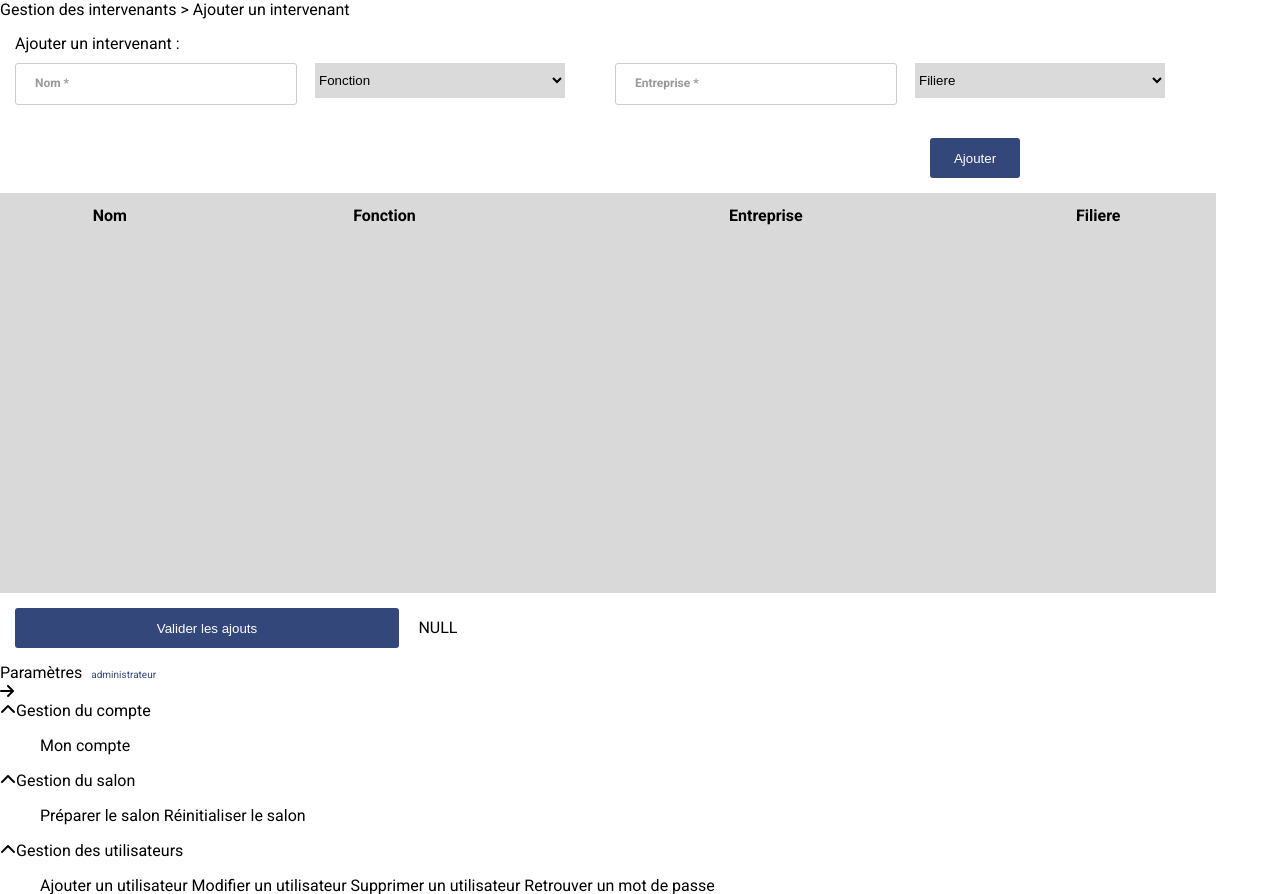
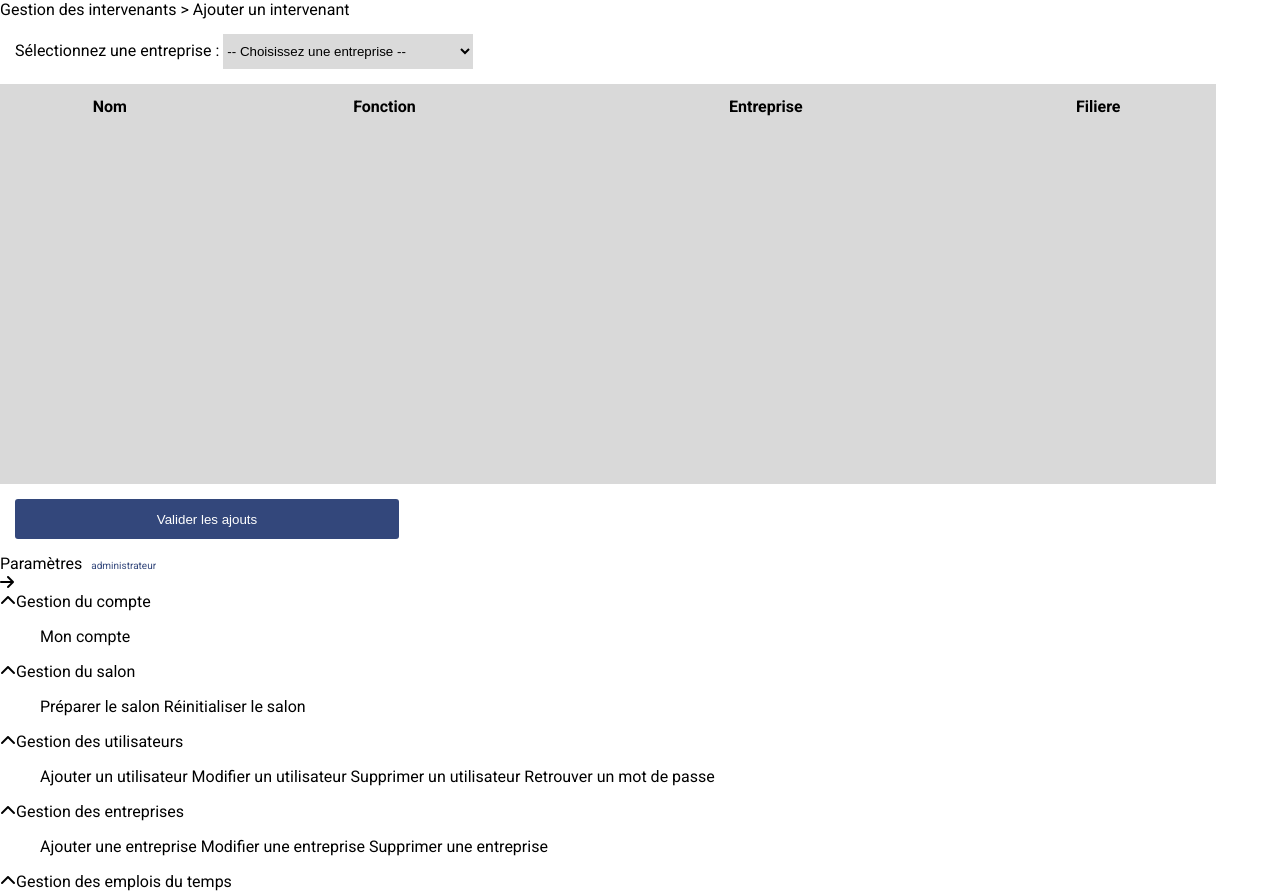
Before and after one commit to chips-couscous/sae-salon-eureka, a PHP site: page /panel/administrateur/gestion-entreprises/ajouter-intervenant.php in a window 1280 px wide. Shown: the part 100-994 px from the top of the page. Run offline with PHP 8.4, Linux system fonts and the light colour scheme; tables that the repository leaves empty or names only in its code hold one stand-in row (values such as "Sample post"); data that the repository does not hold is empty; some libraries are stand-ins or nearby versions.

Commit message:
Page Ajouter en cours de changement car erreur cahier des charges

```diff
--- a/panel/administrateur/gestion-entreprises/ajouter-intervenant.php
+++ b/panel/administrateur/gestion-entreprises/ajouter-intervenant.php
@@ -10,7 +10,6 @@
 
     /* Insertion dans la BD */
     if ($tableauIntervenants != null && $bdConnecte && $estBtnValideClique) {
-
         if (insererBDIntervenants($tableauIntervenants)) {
             ?><script>alert("SUCCES ! Tous les utilisateurs ont bien été importés !");</script><?php
         } else {
@@ -95,12 +94,20 @@
         <span class="titre-panel-ouvert"><span>Gestion des intervenants ></span> Ajouter un intervenant</span>
             <!-- Zone d'ajout manuel -->
             <div class="ajoutManuel">
-                <span>Ajouter un intervenant :</span><br>
-                <div class="form-item bm15 ">
-                    <input type="text" name="nom" id="nom" autocomplete="off" required>
+                <label for="entreprise">Sélectionnez une entreprise :</label>
+                <select name="entreprise" id="selectionEntreprise">
+                    <option value="">-- Choisissez une entreprise --</option>
+                    <?php
+                    foreach(getListeEntreprise() as $entreprise) {
+                        ?><option value="<?php echo $entreprise['nomEntreprise'];?>"><?php echo $entreprise['nomEntreprise'];?></option><?php
+                    }
+                    ?>
+                </select>
+                <div class="form-item bm15 champsIntervenantInvisible" id="champNom">
+                    <input type="text" name="nom" id="nom" autocomplete="off">
                     <label for="nom">Nom *</label>
                 </div>
-                <div class="form-item bm15">
+                <div class="form-item bm15 champsIntervenantInvisible" id="champFonction">
                     <select name="fonction" id="fonction">
                         <option value="-1">Fonction</option>
                         <?php
@@ -110,11 +117,11 @@
                         ?>
                     </select>
                 </div>
-                <div class="form-item bm15">
+                <div class="form-item bm15 champsIntervenantInvisible" id="champEntreprise">
                     <input type="text" name="entreprise" id="entreprise" autocomplete="off" required>
                     <label for="entreprise">Entreprise *</label>
                 </div>
-                <div class="form-item bm15">
+                <div class="form-item bm15 champsIntervenantInvisible" id="champFiliere">
                     <select name="filiere" id="filiere">
                         <option value="-1">Filiere</option>
                         <?php
@@ -124,7 +131,7 @@
                         ?>
                     </select>
                 </div>
-                <div class="form-item ajouter">
+                <div class="form-item ajouter champsIntervenantInvisible" id="champAjouter">
                     <button id="ajouterUtilisateur" class="valider ajouterManuel">Ajouter</button>
                 </div>
             </div>
@@ -155,11 +162,8 @@
             </div>
             <form action="" method="post" class="formValider">
                 <input type="hidden" name="enregistrer" value="true">
-                <button class="valider">Valider les ajouts</button>
+                <input type="submit" class="valider" value="Valider les ajouts">
             </form>
-            <?php
-                var_dump($_POST["enregistrer"]);
-            ?>
         </div>
         <div class="container-asyde">
             <div class="asyde-content">
--- a/panel/administrateur/gestion-utilisateurs/ajouter-utilisateur.php
+++ b/panel/administrateur/gestion-utilisateurs/ajouter-utilisateur.php
@@ -11,6 +11,9 @@
     }
 
     /* Insertion dans la BD */
+    var_dump($bdConnecte);
+    var_dump($tableauUtilisateurs);
+    var_dump($estBtnValideClique);
     if ($tableauUtilisateurs != null && $bdConnecte && $estBtnValideClique) {
 
         if (insererBD($tableauUtilisateurs)) {
--- a/static/css/intervenant.css
+++ b/static/css/intervenant.css
@@ -85,3 +85,11 @@ select {
 .form-item .erreur {
     border-color: red;
 }
+
+.champsIntervenantVisible {
+    display: block;
+}
+
+.champsIntervenantInvisible {
+    display: none;
+}
--- a/static/js/panel/ajouter-intervenant.js
+++ b/static/js/panel/ajouter-intervenant.js
@@ -14,6 +14,10 @@ var fonctionCorrect;
 var entrepriseCorrect;
 var filiereCorrect;
 
+var selectionEntreprise = document.getElementById("selectionEntreprise");
+
+selectionEntreprise.addEventListener("change", afficherChamps);
+
 /* Ajout d'eventListener */
 btnAjouterManuel.addEventListener("click", ajouterUtilisateurManuel);
 
@@ -25,8 +29,37 @@ if (document.cookie != null) {
         if (typeof tableauUtilisateurs != 'object') {
             tableauUtilisateurs = [];
         }
+        console.log(tableauUtilisateurs);
         afficherUtilisateur();
     }
+}
+
+// PENSES A CHANGER POUR UN CLASS NAME !!!!!!!!!!!!!!!!!!!!!!!!!!!!!!!!!!!!!!!!!!!!!!!!!!!!!!!!!!!!!!!!!!!!!!!!!!!!!!!!!!!!!!!!!!!!!!!!!!!!!!!
+
+
+
+function afficherChamps() {
+    // Itère sur tous les éléments avec la classe "champsIntervenant"
+    var champNom = document.getElementById("champNom");
+    var champFonction = document.getElementById("champFonction");
+    var champEntreprise = document.getElementById("champEntreprise");
+    var champFiliere = document.getElementById("champFiliere");
+    var champAjouter = document.getElementById("champAjouter");
+    // Applique les styles en fonction de la sélection de l'entreprise
+    champNom.classList.add("champsIntervenantVisible");
+    champNom.classList.remove("champsIntervenantInvisible");
+
+    champFonction.classList.add("champsIntervenantVisible");
+    champFonction.classList.remove("champsIntervenantInvisible");
+
+    champEntreprise.classList.add("champsIntervenantVisible");
+    champEntreprise.classList.remove("champsIntervenantInvisible");
+
+    champFiliere.classList.add("champsIntervenantVisible");
+    champFiliere.classList.remove("champsIntervenantInvisible");
+
+    champAjouter.classList.add("champsIntervenantVisible");
+    champAjouter.classList.remove("champsIntervenantInvisible");
 }
 
 /* Retourne le contenu du cookie "nom" ou null si il n'existe pas */
@@ -58,10 +91,9 @@ function afficherUtilisateur() {
     });
 }
 
-
 /* Fait correspondre les données affichées et celles présentes dans le cookie*/
 function ecritureCookie() {
-    tableauUtilisateurJSON = JSON.stringify(tableauUtilisateurs);
+    let tableauUtilisateurJSON = JSON.stringify(tableauUtilisateurs);
     document.cookie = 'utilisateurs = ' + tableauUtilisateurJSON;
 }
 
@@ -77,19 +109,26 @@ function ajouterUtilisateur(donneesUtilisateur) {
 
 /* Supprime l'utilisateur présent en paramètre */
 function supprimerUtilisatuer(i) {
-    tableauUtilisateurs.splice(i,1);
+    tableauUtilisateurs.splice(i, 1);
 
-    /* Ecrit dans le cookie au fur et a mesure des ajouts pour que le cookie corresponde a ce qui est affiché */
+    /* Ecrit dans le cookie au fur et à mesure des ajouts pour que le cookie corresponde à ce qui est affiché */
     ecritureCookie();
-    afficherUtilisateur();
+    // Ne pas appeler afficherUtilisateur() ici pour éviter l'affichage multiple
 }
 
 /* Retourne true si l'utilisateur passé en paramètre a déjà été ajouté */
 function estUtilisateurPresent(utilisateurATester) {
     let estPresent = false;
     tableauUtilisateurs.forEach(utilisateur => {
-        estPresent |= utilisateur["nom"] == utilisateurATester[0] && utilisateur["fonction"] == utilisateurATester[1] && utilisateur["entreprise"] == utilisateurATester[2] && utilisateur["filiere"] == utilisateurATester[3];
+        if (utilisateur["nom"] == utilisateurATester[0] && utilisateur["fonction"] == utilisateurATester[1] && utilisateur["entreprise"] == utilisateurATester[2] && utilisateur["filiere"] == utilisateurATester[3]){
+            estPresent = true;
+        };
     });
+    if (estPresent){
+        console.log("deja present");
+    }else{
+        console.log("pas present");
+    }
     return estPresent;
 }
 
@@ -98,25 +137,15 @@ function estUtilisateurPresent(utilisateurATester) {
 ///////////////////////////////////////////////////////////////////////
 
 /* Ajoute un utilisateur au tableau de prévisualisation */
-function ajouterUtilisateurManuel() {
-    let utilisateur = [zoneSaisieNom.value, zoneSaisieFonction.value, zoneSaisieEntreprise.value, zoneSaisieFiliere.value];
-    console.log(utilisateur);
-    if (estChampsCorrects(utilisateur)) {
-        ajouterUtilisateur(utilisateur);
-        afficherUtilisateur();
-        viderSaisie();
-    } else {
-        afficherChampsIncorrect();
-    }
-}
 
 function ajouterUtilisateurManuel() {
     let utilisateur = [zoneSaisieNom.value, zoneSaisieFonction.value, zoneSaisieEntreprise.value, zoneSaisieFiliere.value];
     if (estChampsCorrects(utilisateur)) {
         if (!estUtilisateurPresent(utilisateur)) {
+            console.log("Debut ajout intervenant : " + utilisateur);
             ajouterUtilisateur(utilisateur);
+            viderSaisie();
             afficherUtilisateur();
-            viderSaisie();
         } else {
             alert("Utilisateur déjà présent !");
         }
@@ -129,6 +158,8 @@ function ajouterUtilisateur(donneesUtilisateur) {
     tableauUtilisateurs.unshift({"nom" : donneesUtilisateur[0],"fonction" : donneesUtilisateur[1],"entreprise" : donneesUtilisateur[2],
     "filiere" : donneesUtilisateur[3]});
 
+    /* Ecrit dans le cookie au fur et a mesure des ajouts pour que le cookie corresponde a ce qui est affiché */
+    ecritureCookie();
 }
 
 /* Vide les zones de saisie manuelles*/
--- a/static/js/panel/ajouter-utilisateur.js
+++ b/static/js/panel/ajouter-utilisateur.js
@@ -73,6 +73,7 @@ function afficherUtilisateur() {
 function ecritureCookie() {
     tableauUtilisateurJSON = JSON.stringify(tableauUtilisateurs);
     document.cookie = 'utilisateurs = ' + tableauUtilisateurJSON;
+    console.log(" cookie : " + document.cookie);
 }
 
 /* Ajoute un utilisateur dans le tableau */
--- a/static/module_php/panel/g_utilisateurs.php
+++ b/static/module_php/panel/g_utilisateurs.php
@@ -137,20 +137,42 @@
         global $pdo;  // Connexion à la BD
 
         try{ // Bloc try bd injoignable
-
+            if (!intervenantPresent($nom_intervenant, $fonction_intervenant, $entreprise_intervenant, $filiere_intervenant)){
                 $maRequete = $pdo->prepare("INSERT INTO 'se_intervenant' (nom_intervenant, fonction_intervenant, entreprise_intervenant)
                 VALUES (:nomIntervenant, :fonctionIntervenant, :entrepriseIntervenant)");
                 $maRequete->bindParam(':nomIntervenant', $nom_intervenant);
                 $maRequete->bindParam(':fonctionIntervenant', $fonction_intervenant);
                 $maRequete->bindParam(':entrepriseIntervenant', $entreprise_intervenant);
-
                 return true;
+            } else {
+                return false;
+            }
         }
         catch ( Exception $e ) {
             return false;
         }
     }
     /////////////////////////////////////////////////////////////////////////////////////////////
+
+    function intervenantPresent($nom_intervenant, $fonction_intervenant, $entreprise_intervenant, $filiere_intervenant){
+        global $pdo;
+
+        try {
+            $maRequete = $pdo->prepare("SELECT nom_intervenant AS nom,
+                                               fonction_intervenant AS fonction,
+                                               entreprise_intervenant AS entreprise
+                                        FROM se_intervenant
+                                        WHERE nom = :nomIntervenant
+                                        AND fonction = :fonctionIntervenant
+                                        AND entreprise = :entrepriseIntervenant;");
+            $maRequete->bindParam(':nomIntervenant', $nom_intervenant);
+            $maRequete->bindParam(':fonctionIntervenant', $fonction_intervenant);
+            $maRequete->bindParam(':entrepriseIntervenant', $entreprise_intervenant);
+            return true;
+        } catch ( Exception $e ) {
+            return false;
+        }
+    }
 
     /* Retourne la liste des filières présentes dans la BD */
     function getListeFiliere() {
@@ -215,4 +237,30 @@
             return $tableauFonctions;
         }
     }
+
+    /* Retourne la liste des fonctions présentes dans la BD */
+    function getListeEntreprise() {
+        global $pdo;
+
+        $tableauEntreprises = array() ; // Tableau qui sera retourné contenant les fonctions enregistrés
+
+        try {
+            $maRequete = $pdo->prepare("
+                        SELECT id_entreprise, nom_entreprise
+                        FROM se_entreprise");
+            if ($maRequete->execute()) {
+                $maRequete->setFetchMode(PDO::FETCH_OBJ);
+                while ($ligne=$maRequete->fetch()) {
+                    $tableauEntreprise['idEntreprise']=$ligne->id_entreprise;
+                    $tableauEntreprise['nomEntreprise']=$ligne->nom_entreprise;
+
+                    $tableauEntreprises[] = $tableauEntreprise;
+                }
+                return $tableauEntreprises;
+            }
+        }
+        catch ( Exception $e ) {
+            return $tableauEntreprises;
+        }
+    }
 ?>
```
Lines whose indentation alone changed are shown as unchanged.
